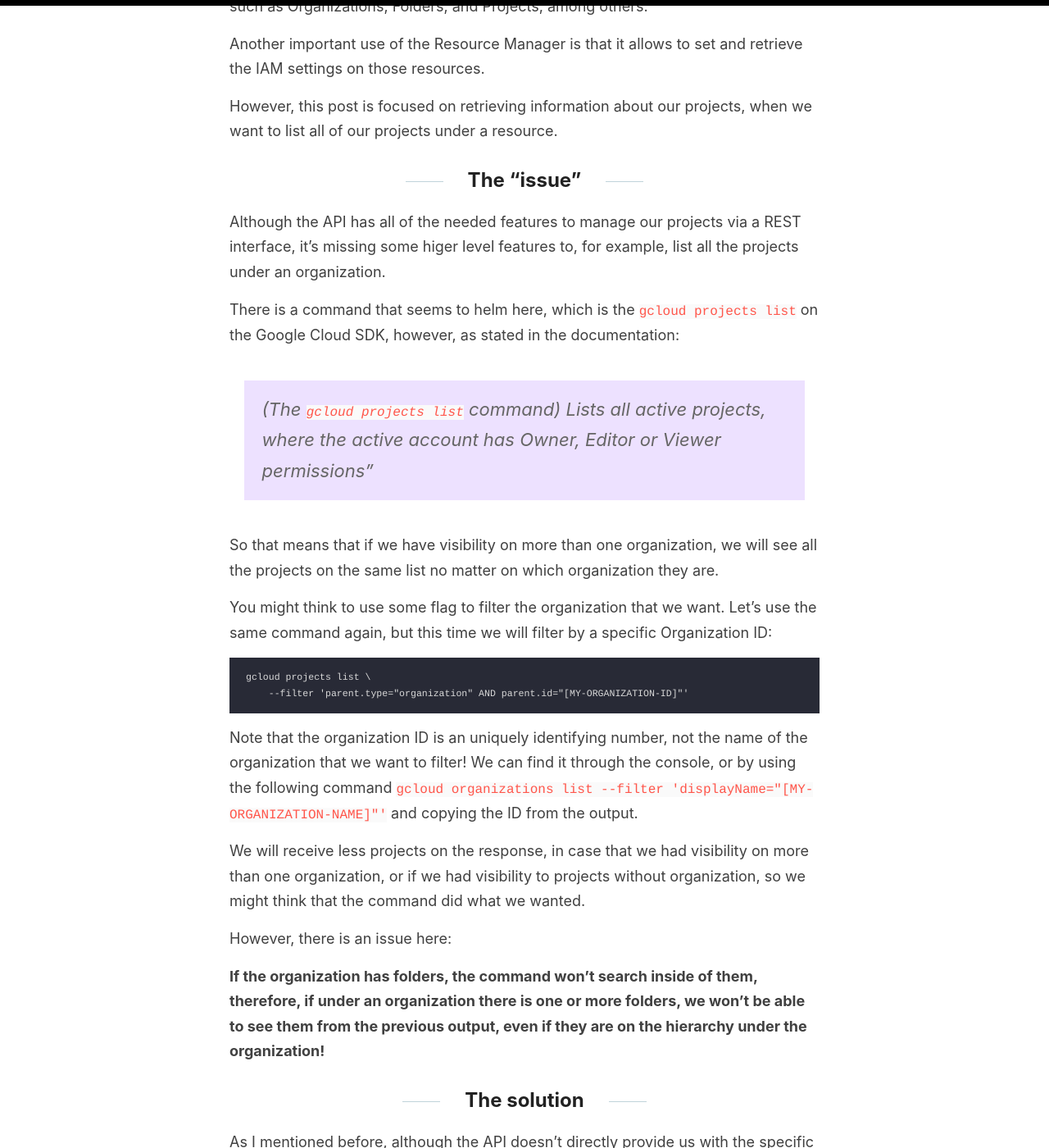
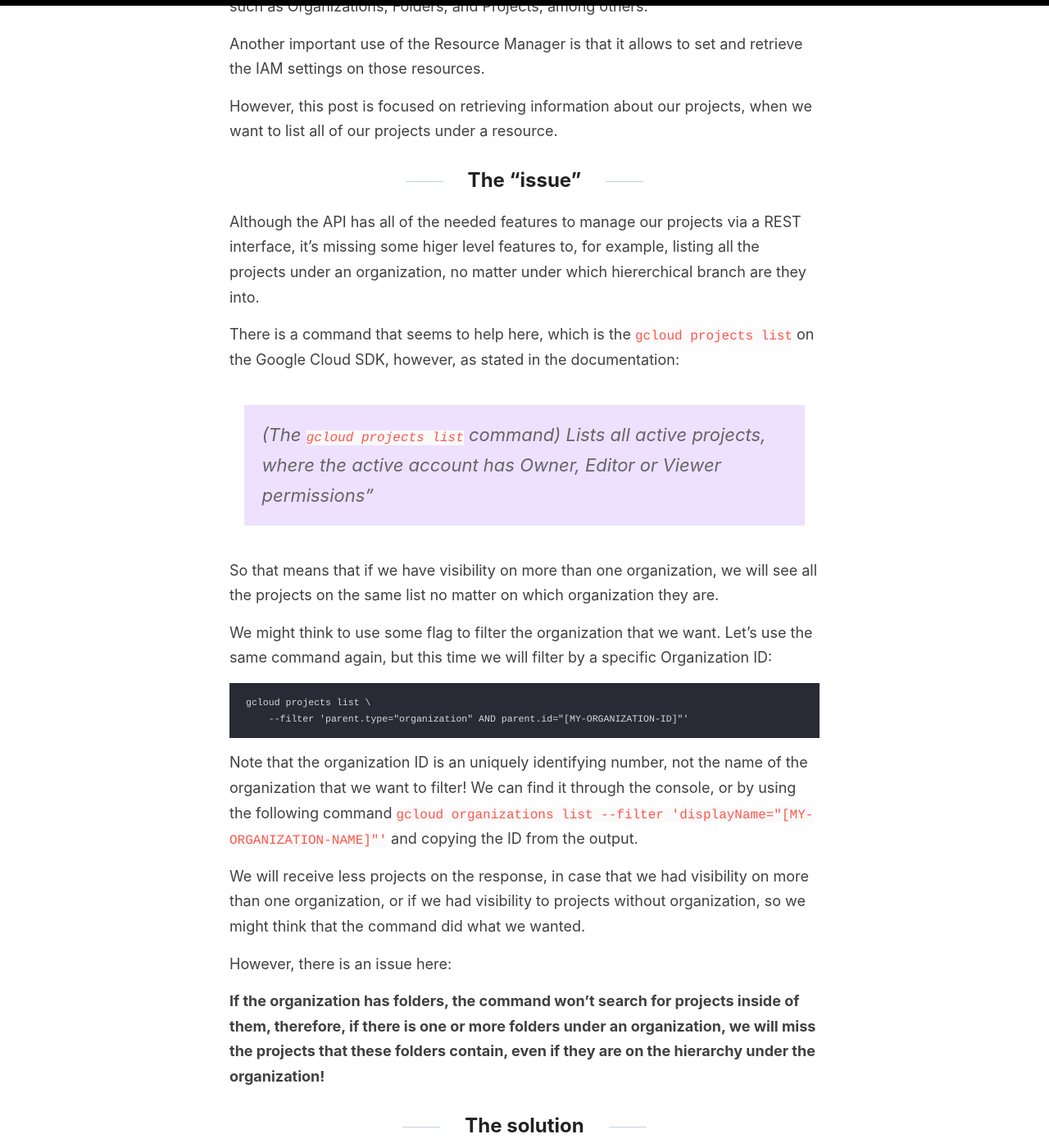
Before and after one commit to joangro/joangro.github.io, a Jekyll site: the page built from _posts/2020-02-03-resource-manager-list-all-projects.md, in a window 1280 px wide and 1400 px high, scrolled down 418 px. Shown: the whole window at 82% size. Built offline with Jekyll 4.4.1, drawn with Linux system fonts in a browser that asks for light colours; some of the changed text lies outside the part shown.

Commit message:
Update 2020-02-03-resource-manager-list-all-projects.md

````diff
--- a/_posts/2020-02-03-resource-manager-list-all-projects.md
+++ b/_posts/2020-02-03-resource-manager-list-all-projects.md
@@ -12,15 +12,15 @@ However, this post is focused on retrieving information about our projects, when
 
 ## The "issue"
 
-Although the API has all of the needed features to manage our projects via a REST interface, it's missing some higer level features to, for example, list all the projects under an organization.
+Although the API has all of the needed features to manage our projects via a REST interface, it's missing some higer level features to, for example, listing all the projects under an organization, no matter under which hiererchical branch are they into.
 
-There is a command that seems to helm here, which is the [`gcloud projects list`](https://cloud.google.com/sdk/gcloud/reference/projects/list) on the Google Cloud SDK, however, as stated in the documentation:
+There is a command that seems to help here, which is the [`gcloud projects list`](https://cloud.google.com/sdk/gcloud/reference/projects/list) on the Google Cloud SDK, however, as stated in the documentation:
 
 > (The `gcloud projects list` command) Lists all active projects, where the active account has Owner, Editor or Viewer permissions"
 
 So that means that if we have visibility on more than one organization, we will see all the projects on the same list no matter on which organization they are.
 
-You might think to use some flag to filter the organization that we want. Let's use the same command again, but this time we will filter by a specific Organization ID:
+We might think to use some flag to filter the organization that we want. Let's use the same command again, but this time we will filter by a specific Organization ID:
 
 ```
 gcloud projects list \
@@ -33,11 +33,11 @@ We will receive less projects on the response, in case that we had visibility on
 
 However, there is an issue here:
 
-**If the organization has folders, the command won't search inside of them, therefore, if under an organization there is one or more folders, we won't be able to see them from the previous output, even if they are on the hierarchy under the organization!**
+**If the organization has folders, the command won't search for projects inside of them, therefore, if there is one or more folders under an organization, we will miss the projects that these folders contain, even if they are on the hierarchy under the organization!**
 
 ## The solution
 
-As I mentioned before, although the API doesn't directly provide us with the specific call that we need, we can use its resources to create a quick way to do what we need. Since I like Python, we can do calls to the Resource Manager API by using the [Google API Python client](https://github.com/googleapis/google-api-python-client).
+As I mentioned before, although the API doesn't directly provide us with the specific method that we need, we can use its resources to create a quick way to do what we need. Since I like Python, we can do calls to the Resource Manager API by using the [Google API Python client](https://github.com/googleapis/google-api-python-client).
 
 We will also need a way to authenticate our calls to the API, we can use the [Google Auth Python Library](https://github.com/googleapis/google-auth-library-python) libraries for that regard.
 
@@ -141,4 +144,6 @@ if __name__=='__main__':
     print(listAllProjects())
 ```
 
-This will do the trick in order to list all of the projects under an organization.
+By running this script, we will be able to search for any project inside the organization, no matter if the project is inside a folder, or if a folder is inside of another folder.
+
+One use of this, is if we for example want to retrieve all the users that have visibility on the projects of our organization, or if we want to audit them and later make some change(s).
````
Also changed, not shown: other parts of _posts/2020-02-03-resource-manager-list-all-projects.md (+5 -2 lines).
